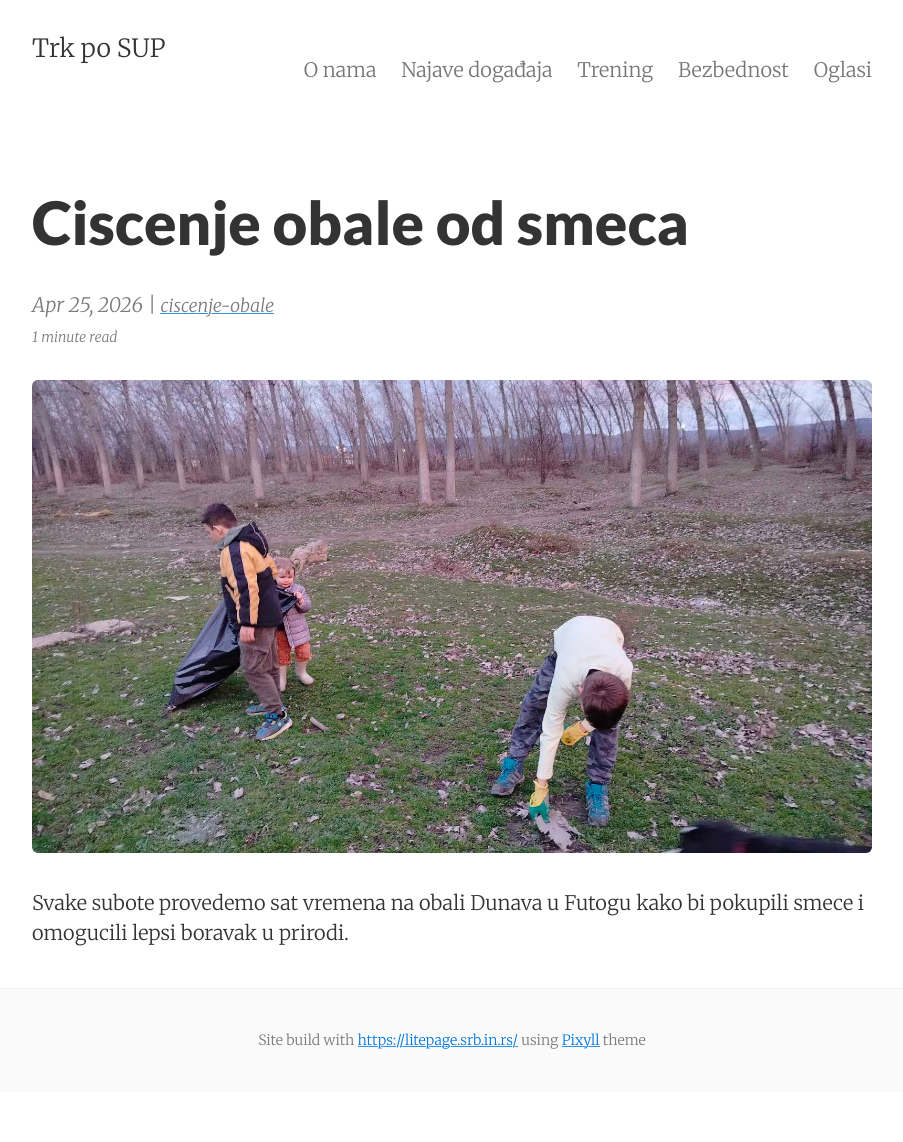
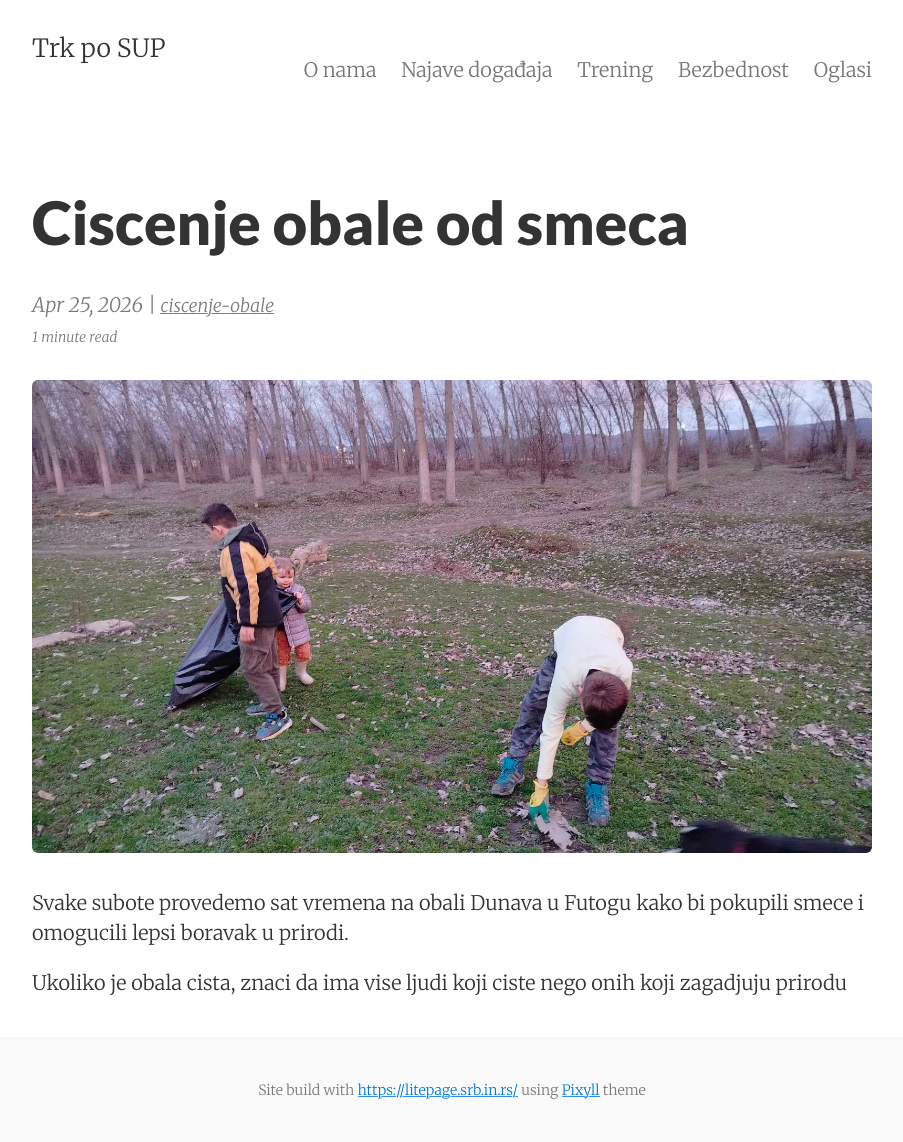
Before and after one commit to trkinrs/trk-po-sup.srb.in.rs, a Jekyll site: the page built from _posts/2026-04-25-ciscenje-obale-od-smeca.md, in a window 1280 px wide. Shown: the whole page, without its empty margins (188-1091 px from the left). Built offline with Jekyll 4.4.1, drawn with Linux system fonts in a browser that asks for light colours; before the commit the page ends 1092 px from its top, so only the background shows below that.

Commit message:
Update source site content

```diff
--- a/_posts/2026-04-25-ciscenje-obale-od-smeca.md
+++ b/_posts/2026-04-25-ciscenje-obale-od-smeca.md
@@ -7,3 +7,5 @@ categories:
 - ciscenje-obale
 ---
 Svake subote provedemo sat vremena na obali Dunava u Futogu kako bi pokupili smece i omogucili lepsi boravak u prirodi.
+
+Ukoliko je obala cista, znaci da ima vise ljudi koji ciste nego onih koji zagadjuju prirodu
```
